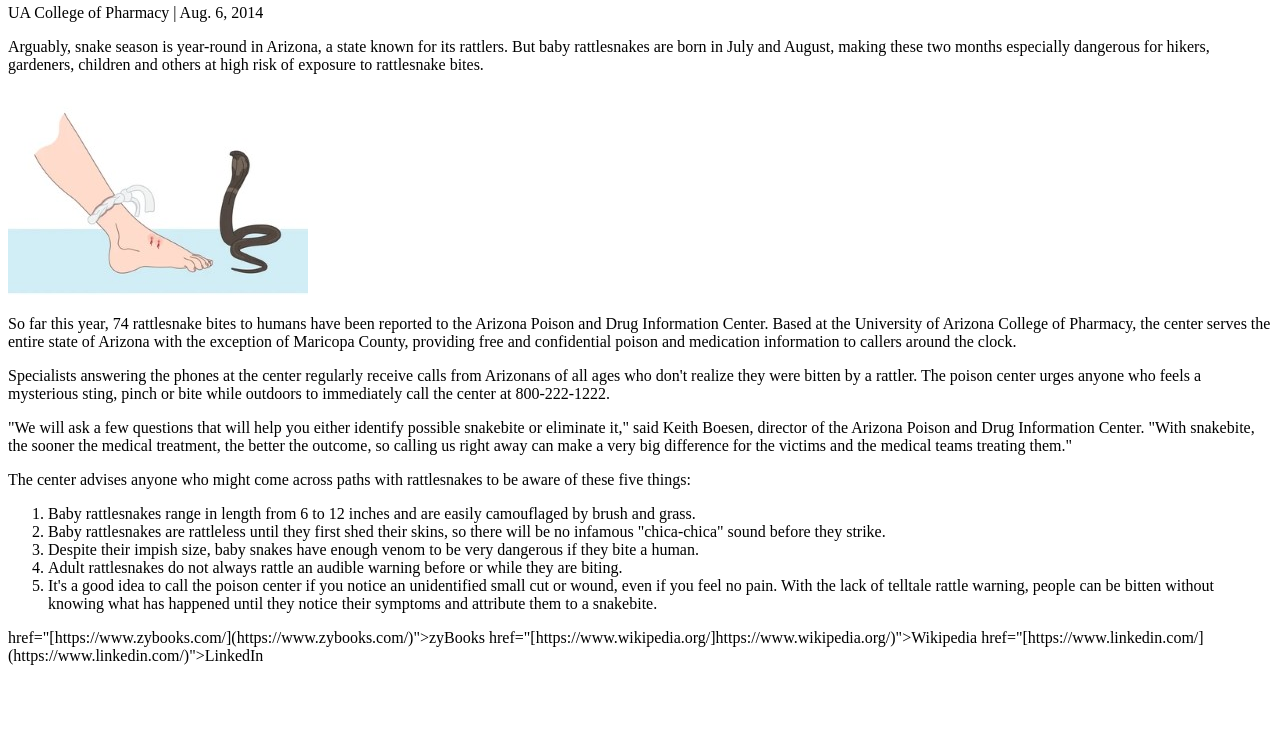
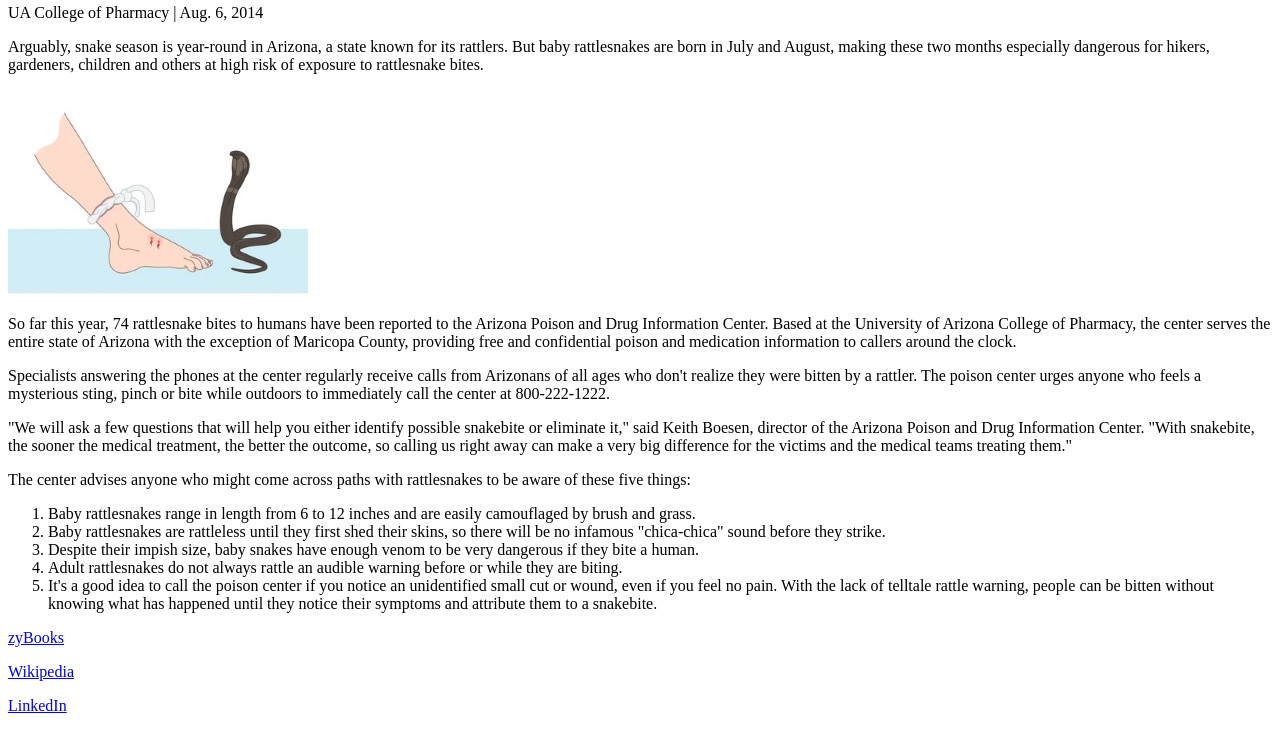
Before and after one commit to NickJohnson452/cs208-lab3.03, a website: page index.html in a window 1280 px wide. Shown: the part 375-1106 px from the top of the page. Before the commit the page ends 1056 px from the top, so only its background shows below. Drawn offline with Linux system fonts and the light colour scheme; files that its build step writes are made by us from their sources; files whose address does not match are found by name.

Commit message:
cs208 Lab-3.03 completed

```diff
--- a/index.html
+++ b/index.html
@@ -3,6 +3,7 @@
 
 <head>
   <meta charset="utf-8">
+  <!--Title Change-->
   <title>5 Things to Know About Rattlesnakes and Their Babies</title>
   <meta name="description" content="">
   <meta name="viewport" content="width=device-width, initial-scale=1">
@@ -11,16 +12,21 @@
 
 <body>
 
+  <!--image of University of Arazona logo-->
   <img src="UniversityLogo.png" alt="Logo of The University of Arizona">
 
+  <!--heading for rattlesnakes and their babies-->
   <h1>5 Things to Know About Rattlesnakes and Their Babies</h1>
 
+  <!--first set of paragraphs-->
   <p>UA College of Pharmacy | Aug. 6, 2014</p>
 
   <p>Arguably, snake season is year-round in Arizona, a state known for its rattlers. But baby rattlesnakes are born in July and August, making these two months especially dangerous for hikers, gardeners, children and others at high risk of exposure to rattlesnake bites.</p>
 
+  <!--Image of snake bite on foot-->
   <img src="SnakeBite.jpg" alt="Snake bite on side of child's foot">
 
+  <!--Second set of paragraphs-->
   <p>So far this year, 74 rattlesnake bites to humans have been reported to the Arizona Poison and Drug Information Center. Based at the University of Arizona College of Pharmacy, the center serves the entire state of Arizona with the exception of Maricopa County, providing free and confidential poison and medication information to callers around the clock.</p>
 
   <p>Specialists answering the phones at the center regularly receive calls from Arizonans of all ages who don't realize they were bitten by a rattler. The poison center urges anyone who feels a mysterious sting, pinch or bite while outdoors to immediately call the center at 800-222-1222.</p>
@@ -29,6 +35,7 @@
 
   <p>The center advises anyone who might come across paths with rattlesnakes to be aware of these five things:</p>
 
+  <!--Ordered list for thigs to be aware of with snakes-->
   <ol>
     <li>Baby rattlesnakes range in length from 6 to 12 inches and are easily camouflaged by brush and grass.</li>
     <li>Baby rattlesnakes are rattleless until they first shed their skins, so there will be no infamous "chica-chica" sound before they strike.</li>
@@ -37,22 +44,11 @@
     <li>It's a good idea to call the poison center if you notice an unidentified small cut or wound, even if you feel no pain. With the lack of telltale rattle warning, people can be bitten without knowing what has happened until they notice their symptoms and attribute them to a snakebite.</li>
   </ol>
 
-  <p>
-    <a> href="[https://www.zybooks.com/](https://www.zybooks.com/)">zyBooks</a>
-    <a> href="[https://www.wikipedia.org/]https://www.wikipedia.org/)">Wikipedia</a>
-    <a> href="[https://www.linkedin.com/](https://www.linkedin.com/)">LinkedIn</a>
-  </p>
+  <!--Links for zyBooks, Wikipedia, and LinkedIn-->
+  <p><a href="https://www.zybooks.com">zyBooks</a></p>
+  <p><a href="https://www.wikipedia.org">Wikipedia</a></p>
+  <p><a href="https://www.linkedin.com">LinkedIn</a></p>
 
-  <!--
-  <ul>
-  <li><a href="/hello">Click here to say hello</a></li>
-  <li><button id="hello-link">Click Me!</button></li>
-  <li><button id="joke-button">Dad Joke!</button></li>
-  <script src="script.js"></script>
-  </ul>
-  <img src="funny.png" alt="Funny Image" width="300" height="200">
-
-  <h2 id="joke-display"></h2> --->
 </body>
 
 </html>
```
